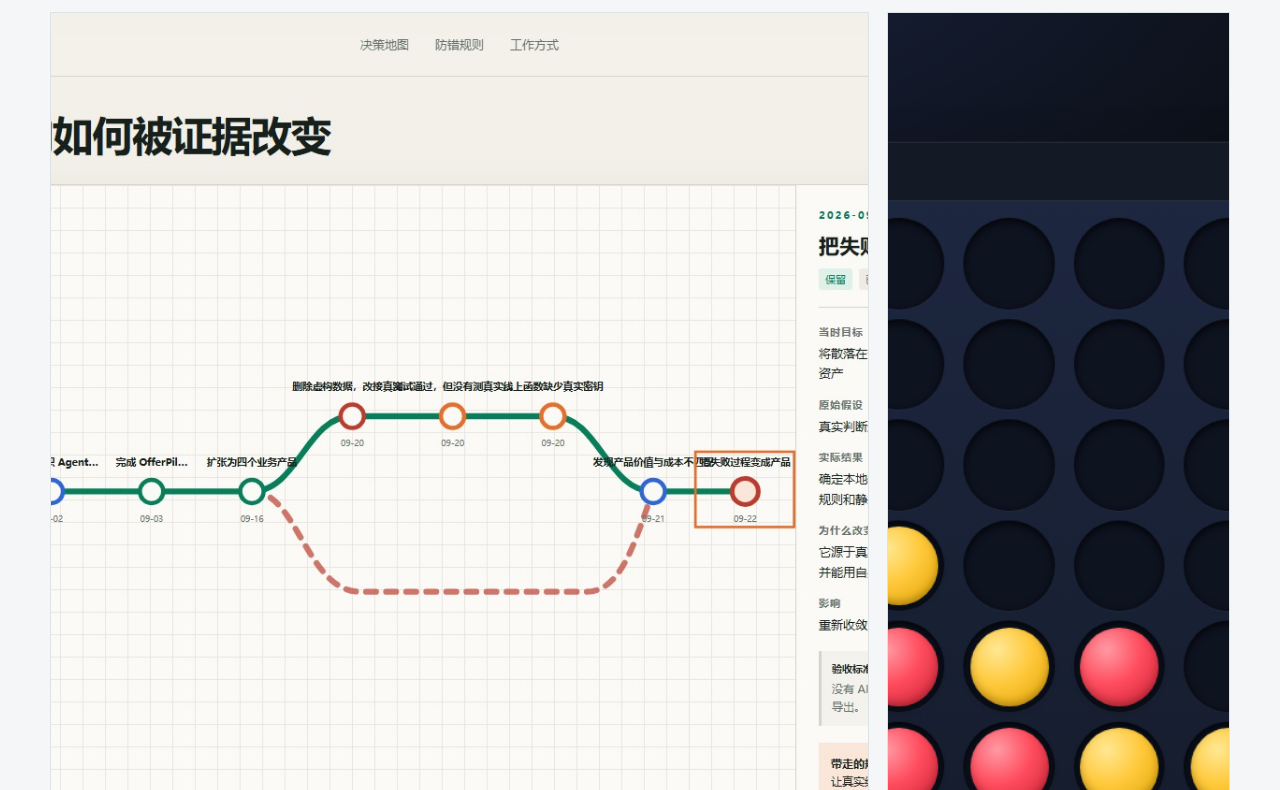
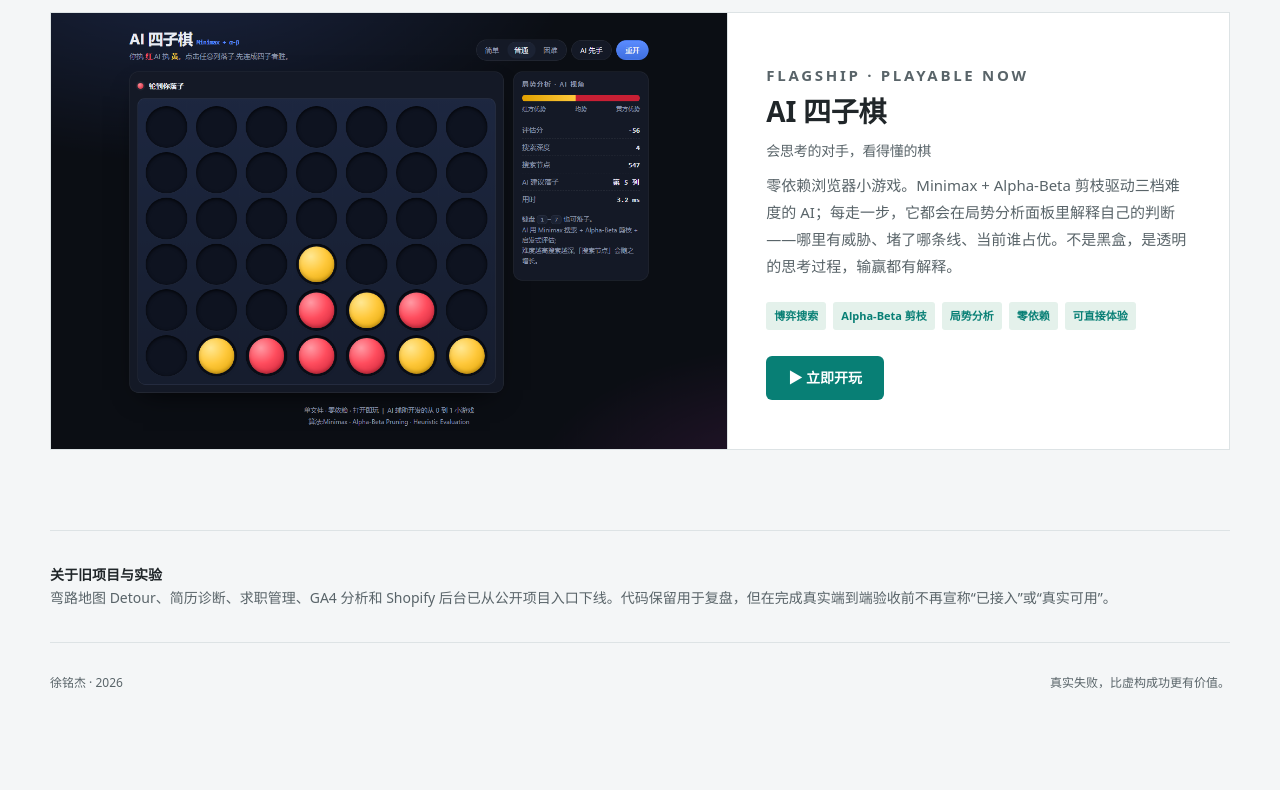
Before and after one commit to MmIiNnGgXx/personal-website, a plain HTML site: page index.html in a window 1280 px wide. Shown: the part 645-1435 px from the top of the page. After the commit the page ends 1367 px from the top, so only its background shows below. Drawn offline with Linux system fonts and the light colour scheme.

Commit message:
refactor: 撤下弯路地图门面,主推 AI 四子棋并丰富介绍

```diff
--- a/index.html
+++ b/index.html
@@ -3,9 +3,9 @@
 <head>
     <meta charset="UTF-8">
     <meta name="viewport" content="width=device-width, initial-scale=1.0">
-    <meta name="description" content="徐铭杰的产品型前端与 AI 应用作品集，重点展示弯路地图 Detour 和 AI 四子棋。">
+    <meta name="description" content="徐铭杰的产品型前端与 AI 应用作品集，主推可直接体验的 AI 四子棋：Minimax + Alpha-Beta 剪枝，三档难度与实时局势分析。">
     <title>徐铭杰 · 产品型前端与 AI 应用作品集</title>
-    <!-- 旧版主页(含 5 个项目卡片)已于整理时移除,可从 git 历史找回 -->
+    <!-- 弯路地图 Detour 已从门面撤下,旧版首页可从 git 历史找回 -->
     <style>
         /* ============ 设计变量 ============ */
         :root {
@@ -115,7 +115,7 @@
             font-size: 18px;
         }
 
-        /* ============ 精选项目 ============ */
+        /* ============ 主推项目 ============ */
         .portfolio-projects {
             padding: 56px 0 80px;
             border-top: 1px solid var(--line);
@@ -143,12 +143,13 @@
 
         .portfolio-grid {
             display: grid;
-            grid-template-columns: 1.55fr 0.65fr;
+            grid-template-columns: 1fr;
             gap: 18px;
         }
 
         .portfolio-project {
             display: grid;
+            grid-template-columns: 1.15fr 0.85fr;
             min-width: 0;
             background: #fff;
             border: 1px solid var(--line);
@@ -163,25 +164,39 @@
 
         .portfolio-project img {
             width: 100%;
-            aspect-ratio: 16/9;
+            height: 100%;
+            min-height: 400px;
             object-fit: cover;
             background: #e7e4da;
-            border-bottom: 1px solid var(--line);
+            border-right: 1px solid var(--line);
         }
 
         .portfolio-body {
-            padding: 24px;
+            padding: 36px 38px;
+            display: flex;
+            flex-direction: column;
+            justify-content: center;
         }
 
         .portfolio-project h3 {
             margin: 0 0 10px;
-            font-size: 25px;
+            font-size: 28px;
+            letter-spacing: -0.01em;
+        }
+
+        .portfolio-project h3 small {
+            display: block;
+            margin-top: 6px;
+            color: var(--muted);
+            font-size: 14px;
+            font-weight: 500;
         }
 
         .portfolio-project p {
             margin: 0;
             color: var(--muted);
-            line-height: 1.7;
+            line-height: 1.8;
+            font-size: 15px;
         }
 
         .portfolio-tags {
@@ -200,8 +215,18 @@
             font-weight: 750;
         }
 
-        .portfolio-secondary h3 {
-            font-size: 20px;
+        .portfolio-cta {
+            margin-top: 26px;
+            align-self: flex-start;
+            display: inline-flex;
+            align-items: center;
+            gap: 8px;
+            background: var(--accent);
+            color: #fff;
+            padding: 11px 22px;
+            border-radius: 6px;
+            font-weight: 700;
+            font-size: 14px;
         }
 
         /* ============ 归档说明与页脚 ============ */
@@ -237,7 +262,7 @@
             }
 
             .portfolio-hero,
-            .portfolio-grid {
+            .portfolio-project {
                 grid-template-columns: 1fr;
             }
 
@@ -250,8 +275,16 @@
                 font-size: 48px;
             }
 
+            .portfolio-project img {
+                aspect-ratio: 16/9;
+                height: auto;
+                min-height: 0;
+                border-right: 0;
+                border-bottom: 1px solid var(--line);
+            }
+
             .portfolio-body {
-                padding: 20px;
+                padding: 24px;
             }
         }
     </style>
@@ -281,42 +314,32 @@
 
             <section class="portfolio-projects" id="selected-projects">
                 <header class="portfolio-section-head">
-                    <h2>精选项目</h2>
+                    <h2>主推项目</h2>
                     <p>所有对外展示的能力，都应当有可检查的实现或明确的边界说明。</p>
                 </header>
                 <div class="portfolio-grid">
-                    <a class="portfolio-project" href="projects/tools/detour/">
-                        <img src="assets/screenshots/detour.jpg" alt="弯路地图的地铁线路式决策复盘界面" width="1440" height="900">
+                    <a class="portfolio-project" href="projects/games/ai-connect4/">
+                        <img src="assets/screenshots/ai-connect4.png" alt="AI 四子棋棋盘、三档难度与实时局势分析面板" width="1440" height="960">
                         <div class="portfolio-body">
-                            <p class="portfolio-eyebrow">FLAGSHIP · LOCAL-FIRST</p>
-                            <h3>弯路地图 Detour</h3>
-                            <p>读取 Git 与明确选择的 AI 编程会话，找出失败、回退和方向调整；经人工复核后，把弯路变成下一项目的防错规则。</p>
+                            <p class="portfolio-eyebrow">FLAGSHIP · PLAYABLE NOW</p>
+                            <h3>AI 四子棋<small>会思考的对手，看得懂的棋</small></h3>
+                            <p>零依赖浏览器小游戏。Minimax + Alpha-Beta 剪枝驱动三档难度的 AI；每走一步，它都会在局势分析面板里解释自己的判断——哪里有威胁、堵了哪条线、当前谁占优。不是黑盒，是透明的思考过程，输赢都有解释。</p>
                             <div class="portfolio-tags">
-                                <span class="portfolio-tag">Git 日志解析</span>
-                                <span class="portfolio-tag">隐私脱敏</span>
-                                <span class="portfolio-tag">SVG 决策地图</span>
-                                <span class="portfolio-tag">静态导出</span>
-                            </div>
-                        </div>
-                    </a>
-                    <a class="portfolio-project portfolio-secondary" href="projects/games/ai-connect4/">
-                        <img src="assets/screenshots/ai-connect4.png" alt="AI 四子棋棋盘与局势分析" width="1440" height="960">
-                        <div class="portfolio-body">
-                            <p class="portfolio-eyebrow">ALGORITHM</p>
-                            <h3>AI 四子棋</h3>
-                            <p>零依赖浏览器游戏。Minimax、Alpha-Beta 剪枝、三档难度与实时局势分析。</p>
-                            <div class="portfolio-tags">
-                                <span class="portfolio-tag">搜索算法</span>
+                                <span class="portfolio-tag">博弈搜索</span>
+                                <span class="portfolio-tag">Alpha-Beta 剪枝</span>
+                                <span class="portfolio-tag">局势分析</span>
+                                <span class="portfolio-tag">零依赖</span>
                                 <span class="portfolio-tag">可直接体验</span>
                             </div>
+                            <span class="portfolio-cta">▶ 立即开玩</span>
                         </div>
                     </a>
                 </div>
             </section>
 
             <section class="portfolio-archive">
-                <strong>关于旧项目</strong><br>
-                简历诊断、求职管理、GA4 分析和 Shopify 后台已从公开项目入口下线。代码保留用于复盘，但在完成真实端到端验收前不再宣称“已接入”或“真实可用”。
+                <strong>关于旧项目与实验</strong><br>
+                弯路地图 Detour、简历诊断、求职管理、GA4 分析和 Shopify 后台已从公开项目入口下线。代码保留用于复盘，但在完成真实端到端验收前不再宣称“已接入”或“真实可用”。
             </section>
         </main>
 
```
Also changed, not shown: README.md.
